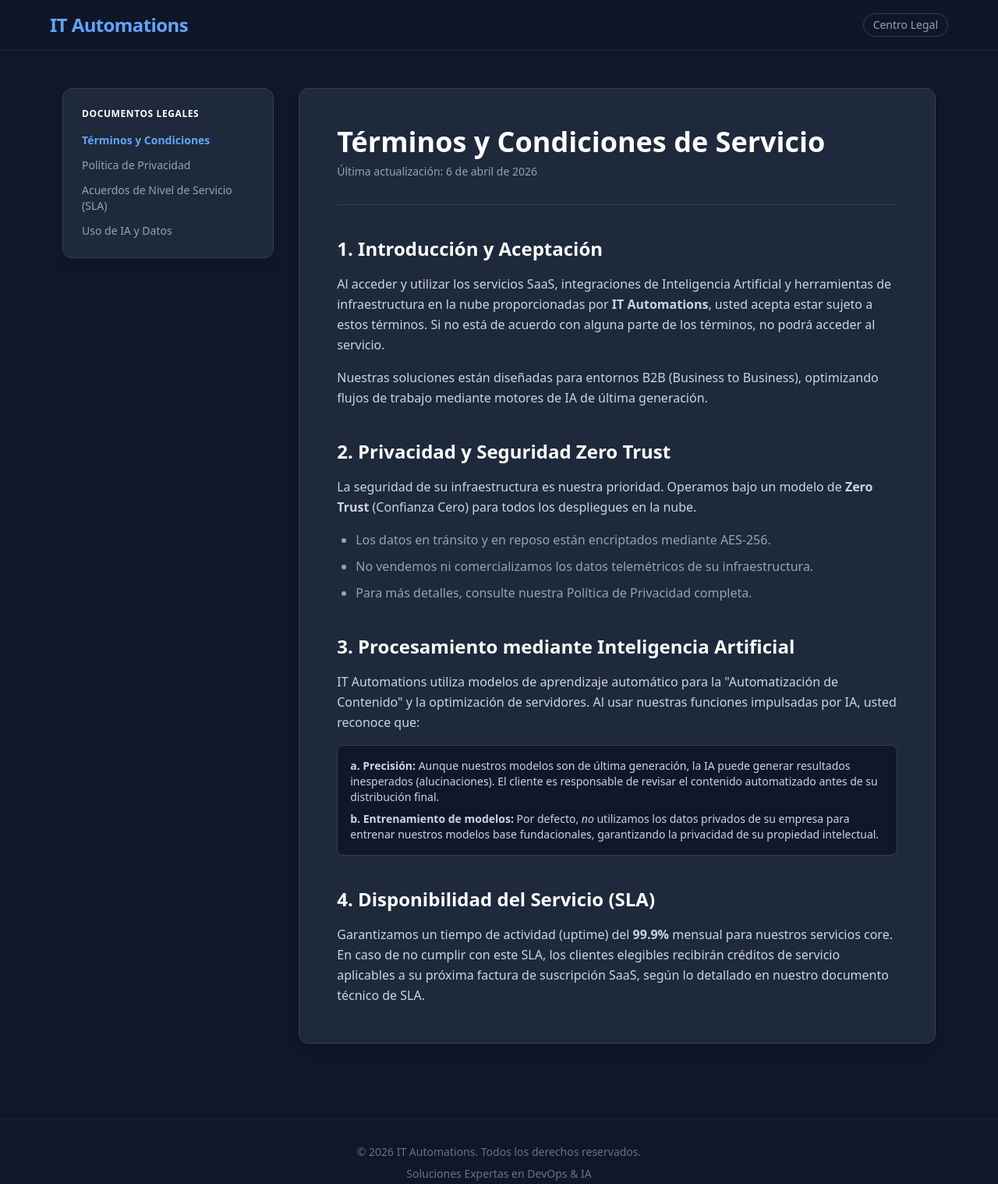
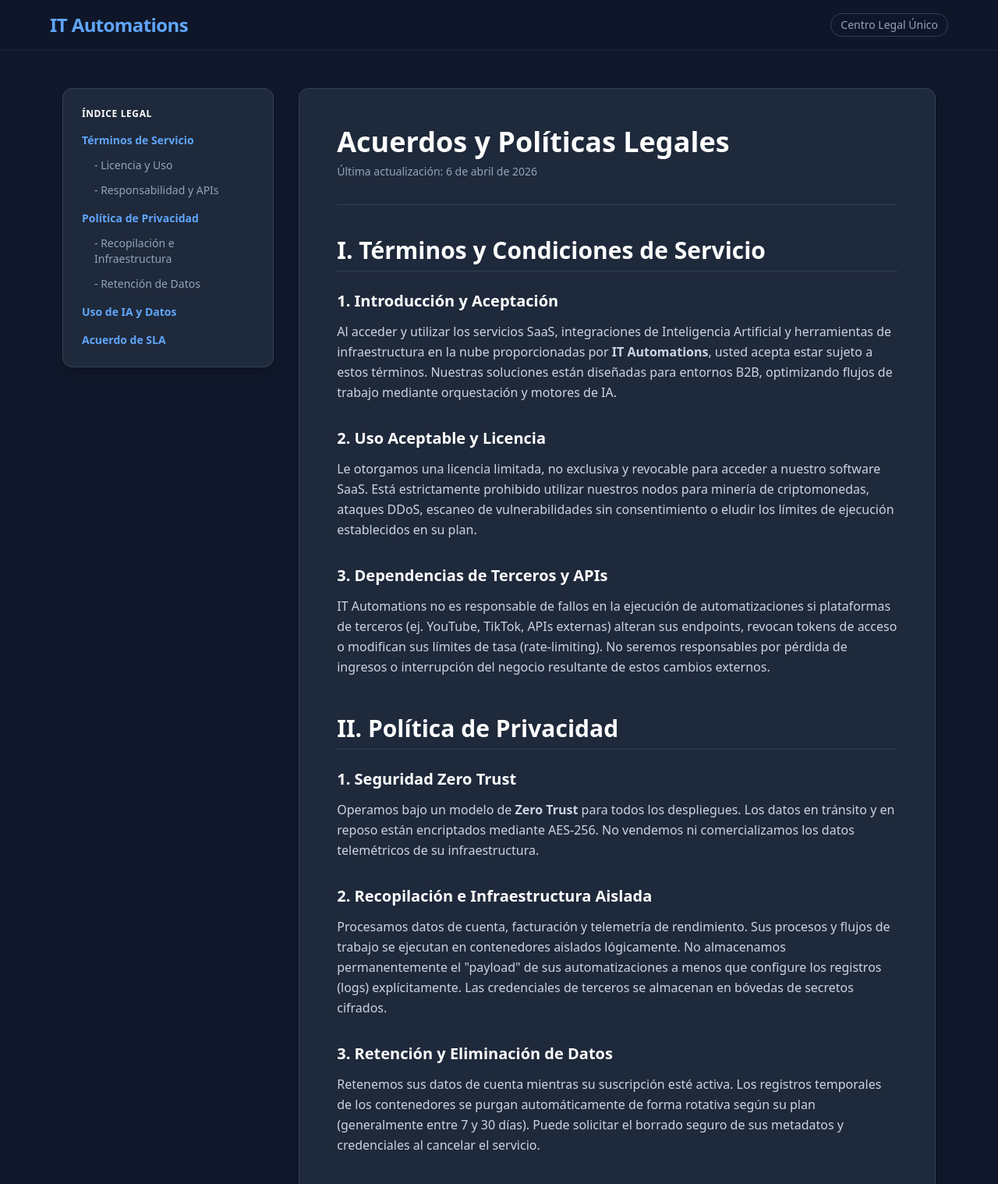
Before and after one commit to elchepek/legal-docs, a plain HTML site: page index.html in a window 1280 px wide. Shown: the top 1518 px of the page at 78% size. Drawn offline with nearby package versions, Linux system fonts and the light colour scheme.

Commit message:
Update index.html
Version 2.1

```diff
--- a/index.html
+++ b/index.html
@@ -5,6 +5,9 @@
     <meta name="viewport" content="width=device-width, initial-scale=1.0">
     <title>Centro Legal | IT Automations</title>
     <script src="https://cdn.tailwindcss.com"></script>
+    <style>
+        html { scroll-behavior: smooth; }
+    </style>
 </head>
 <body class="bg-slate-900 text-slate-300 font-sans leading-relaxed selection:bg-blue-500 selection:text-white">
 
@@ -13,70 +16,103 @@
             <a href="/" class="text-2xl font-extrabold tracking-tight text-blue-400 hover:text-blue-300 transition">
                 IT Automations
             </a>
-            <span class="text-sm font-medium text-slate-400 border border-slate-700 px-3 py-1 rounded-full">Centro Legal</span>
+            <span class="text-sm font-medium text-slate-400 border border-slate-700 px-3 py-1 rounded-full">Centro Legal Único</span>
         </div>
     </nav>
 
     <div class="max-w-6xl mx-auto px-4 py-12 flex flex-col md:flex-row gap-8">
 
-        <aside class="md:w-1/4">
+        <aside class="md:w-1/4 hidden md:block">
             <div class="sticky top-28 bg-slate-800 p-6 rounded-xl border border-slate-700 shadow-lg">
-                <h3 class="text-white font-bold mb-4 uppercase tracking-wider text-xs">Documentos Legales</h3>
+                <h3 class="text-white font-bold mb-4 uppercase tracking-wider text-xs">Índice Legal</h3>
                 <ul class="space-y-3 text-sm">
-                    <li><a href="#condiciones" class="text-blue-400 font-semibold hover:text-blue-300 transition block">Términos y Condiciones</a></li>
-                    <li><a href="#privacidad" class="text-slate-400 hover:text-white transition block">Política de Privacidad</a></li>
-                    <li><a href="#sla" class="text-slate-400 hover:text-white transition block">Acuerdos de Nivel de Servicio (SLA)</a></li>
-                    <li><a href="#ia-datos" class="text-slate-400 hover:text-white transition block">Uso de IA y Datos</a></li>
+                    <li><a href="#terminos" class="text-blue-400 font-semibold hover:text-blue-300 transition block">Términos de Servicio</a></li>
+                    <li><a href="#licencia" class="text-slate-400 hover:text-white transition block pl-4">- Licencia y Uso</a></li>
+                    <li><a href="#responsabilidad" class="text-slate-400 hover:text-white transition block pl-4">- Responsabilidad y APIs</a></li>
+                    <li><a href="#privacidad" class="text-blue-400 font-semibold hover:text-blue-300 transition block mt-4">Política de Privacidad</a></li>
+                    <li><a href="#datos" class="text-slate-400 hover:text-white transition block pl-4">- Recopilación e Infraestructura</a></li>
+                    <li><a href="#retencion" class="text-slate-400 hover:text-white transition block pl-4">- Retención de Datos</a></li>
+                    <li><a href="#ia-datos" class="text-blue-400 font-semibold hover:text-blue-300 transition block mt-4">Uso de IA y Datos</a></li>
+                    <li><a href="#sla" class="text-blue-400 font-semibold hover:text-blue-300 transition block mt-4">Acuerdo de SLA</a></li>
                 </ul>
             </div>
         </aside>
 
         <main class="md:w-3/4 bg-slate-800 p-8 md:p-12 rounded-xl border border-slate-700 shadow-lg">
             <header class="mb-10 border-b border-slate-700 pb-8">
-                <h1 class="text-4xl font-extrabold text-white mb-2">Términos y Condiciones de Servicio</h1>
+                <h1 class="text-4xl font-extrabold text-white mb-2">Acuerdos y Políticas Legales</h1>
                 <p class="text-sm text-slate-400">Última actualización: 6 de abril de 2026</p>
             </header>
 
-            <div class="space-y-10">
-                <section id="condiciones" class="scroll-mt-28">
-                    <h2 class="text-2xl font-bold text-white mb-4">1. Introducción y Aceptación</h2>
+            <div class="space-y-12">
+
+                <div>
+                    <h2 id="terminos" class="text-3xl font-bold text-white mb-6 border-b border-slate-700 pb-2 scroll-mt-28">I. Términos y Condiciones de Servicio</h2>
+
+                    <section class="mb-8">
+                        <h3 class="text-xl font-bold text-white mb-3">1. Introducción y Aceptación</h3>
                         <p class="mb-4">
-                        Al acceder y utilizar los servicios SaaS, integraciones de Inteligencia Artificial y herramientas de infraestructura en la nube proporcionadas por <strong>IT Automations</strong>, usted acepta estar sujeto a estos términos. Si no está de acuerdo con alguna parte de los términos, no podrá acceder al servicio.
-                    </p>
-                    <p>
-                        Nuestras soluciones están diseñadas para entornos B2B (Business to Business), optimizando flujos de trabajo mediante motores de IA de última generación.
+                            Al acceder y utilizar los servicios SaaS, integraciones de Inteligencia Artificial y herramientas de infraestructura en la nube proporcionadas por <strong>IT Automations</strong>, usted acepta estar sujeto a estos términos. Nuestras soluciones están diseñadas para entornos B2B, optimizando flujos de trabajo mediante orquestación y motores de IA.
                         </p>
                     </section>
 
-                <section id="privacidad" class="scroll-mt-28">
-                    <h2 class="text-2xl font-bold text-white mb-4">2. Privacidad y Seguridad Zero Trust</h2>
+                    <section id="licencia" class="mb-8 scroll-mt-28">
+                        <h3 class="text-xl font-bold text-white mb-3">2. Uso Aceptable y Licencia</h3>
                         <p class="mb-4">
-                        La seguridad de su infraestructura es nuestra prioridad. Operamos bajo un modelo de <strong>Zero Trust</strong> (Confianza Cero) para todos los despliegues en la nube.
+                            Le otorgamos una licencia limitada, no exclusiva y revocable para acceder a nuestro software SaaS. Está estrictamente prohibido utilizar nuestros nodos para minería de criptomonedas, ataques DDoS, escaneo de vulnerabilidades sin consentimiento o eludir los límites de ejecución establecidos en su plan.
                         </p>
-                    <ul class="list-disc pl-6 space-y-2 text-slate-400">
-                        <li>Los datos en tránsito y en reposo están encriptados mediante AES-256.</li>
-                        <li>No vendemos ni comercializamos los datos telemétricos de su infraestructura.</li>
-                        <li>Para más detalles, consulte nuestra Política de Privacidad completa.</li>
-                    </ul>
                     </section>
 
-                <section id="ia-datos" class="scroll-mt-28">
-                    <h2 class="text-2xl font-bold text-white mb-4">3. Procesamiento mediante Inteligencia Artificial</h2>
+                    <section id="responsabilidad" class="mb-8 scroll-mt-28">
+                        <h3 class="text-xl font-bold text-white mb-3">3. Dependencias de Terceros y APIs</h3>
                         <p class="mb-4">
-                        IT Automations utiliza modelos de aprendizaje automático para la "Automatización de Contenido" y la optimización de servidores. Al usar nuestras funciones impulsadas por IA, usted reconoce que:
+                            IT Automations no es responsable de fallos en la ejecución de automatizaciones si plataformas de terceros (ej. YouTube, TikTok, APIs externas) alteran sus endpoints, revocan tokens de acceso o modifican sus límites de tasa (rate-limiting). No seremos responsables por pérdida de ingresos o interrupción del negocio resultante de estos cambios externos.
+                        </p>
+                    </section>
+                </div>
+
+                <div>
+                    <h2 id="privacidad" class="text-3xl font-bold text-white mb-6 border-b border-slate-700 pb-2 scroll-mt-28">II. Política de Privacidad</h2>
+
+                    <section class="mb-8">
+                        <h3 class="text-xl font-bold text-white mb-3">1. Seguridad Zero Trust</h3>
+                        <p class="mb-4">
+                            Operamos bajo un modelo de <strong>Zero Trust</strong> para todos los despliegues. Los datos en tránsito y en reposo están encriptados mediante AES-256. No vendemos ni comercializamos los datos telemétricos de su infraestructura.
+                        </p>
+                    </section>
+
+                    <section id="datos" class="mb-8 scroll-mt-28">
+                        <h3 class="text-xl font-bold text-white mb-3">2. Recopilación e Infraestructura Aislada</h3>
+                        <p class="mb-4">
+                            Procesamos datos de cuenta, facturación y telemetría de rendimiento. Sus procesos y flujos de trabajo se ejecutan en contenedores aislados lógicamente. No almacenamos permanentemente el "payload" de sus automatizaciones a menos que configure los registros (logs) explícitamente. Las credenciales de terceros se almacenan en bóvedas de secretos cifrados.
+                        </p>
+                    </section>
+
+                    <section id="retencion" class="mb-8 scroll-mt-28">
+                        <h3 class="text-xl font-bold text-white mb-3">3. Retención y Eliminación de Datos</h3>
+                        <p class="mb-4">
+                            Retenemos sus datos de cuenta mientras su suscripción esté activa. Los registros temporales de los contenedores se purgan automáticamente de forma rotativa según su plan (generalmente entre 7 y 30 días). Puede solicitar el borrado seguro de sus metadatos y credenciales al cancelar el servicio.
+                        </p>
+                    </section>
+                </div>
+
+                <div>
+                    <h2 id="ia-datos" class="text-3xl font-bold text-white mb-6 border-b border-slate-700 pb-2 scroll-mt-28">III. Procesamiento mediante IA</h2>
+                    <p class="mb-4">
+                        Al usar nuestras funciones impulsadas por aprendizaje automático para la creación de contenido o gestión de infraestructura, usted reconoce que:
                     </p>
                     <div class="bg-slate-900 p-4 rounded-lg border border-slate-700 text-sm">
-                        <p class="mb-2"><strong>a. Precisión:</strong> Aunque nuestros modelos son de última generación, la IA puede generar resultados inesperados (alucinaciones). El cliente es responsable de revisar el contenido automatizado antes de su distribución final.</p>
-                        <p><strong>b. Entrenamiento de modelos:</strong> Por defecto, <em>no</em> utilizamos los datos privados de su empresa para entrenar nuestros modelos base fundacionales, garantizando la privacidad de su propiedad intelectual.</p>
+                        <p class="mb-2"><strong class="text-white">a. Precisión:</strong> La IA puede generar resultados inesperados (alucinaciones). Es su responsabilidad revisar el contenido automatizado antes de su distribución final.</p>
+                        <p><strong class="text-white">b. Entrenamiento de modelos:</strong> Por defecto, <em>no</em> utilizamos los datos privados de su empresa ni las ejecuciones de sus flujos de trabajo para entrenar nuestros modelos base fundacionales, garantizando su propiedad intelectual.</p>
                     </div>
-                </section>
+                </div>
 
-                <section id="sla" class="scroll-mt-28">
-                    <h2 class="text-2xl font-bold text-white mb-4">4. Disponibilidad del Servicio (SLA)</h2>
+                <div>
+                    <h2 id="sla" class="text-3xl font-bold text-white mb-6 border-b border-slate-700 pb-2 scroll-mt-28">IV. Acuerdos de Nivel de Servicio (SLA)</h2>
                     <p>
-                        Garantizamos un tiempo de actividad (uptime) del <strong>99.9%</strong> mensual para nuestros servicios core. En caso de no cumplir con este SLA, los clientes elegibles recibirán créditos de servicio aplicables a su próxima factura de suscripción SaaS, según lo detallado en nuestro documento técnico de SLA.
+                        Garantizamos un tiempo de actividad (uptime) del <strong>99.9%</strong> mensual para nuestros servicios core. En caso de no cumplir con este SLA, los clientes elegibles recibirán créditos de servicio aplicables a su próxima factura de suscripción SaaS, según los términos detallados en nuestro portal de soporte.
                     </p>
-                </section>
+                </div>
 
             </div>
         </main>
@@ -84,7 +120,7 @@
 
     <footer class="mt-12 border-t border-slate-800 py-8 text-center text-slate-500 text-sm">
         <p>&copy; 2026 IT Automations. Todos los derechos reservados.</p>
-        <p class="mt-2">Soluciones Expertas en DevOps & IA</p>
+        <p class="mt-2">Soluciones Expertas.</p>
     </footer>
 
 </body>
```
Lines whose indentation alone changed are shown as unchanged.
